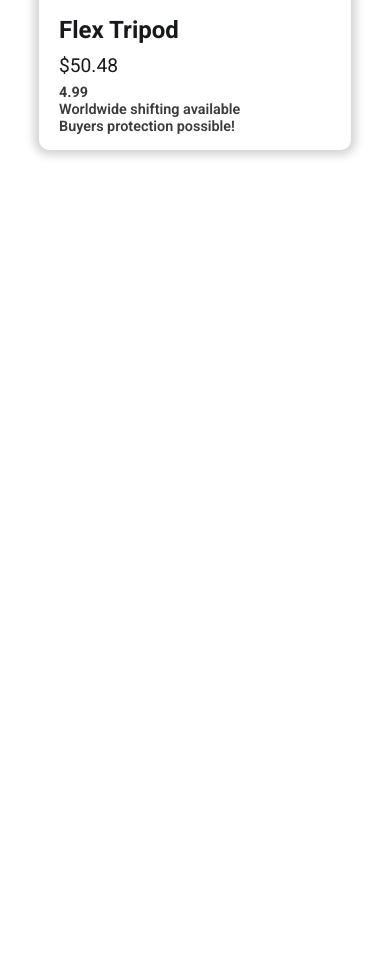
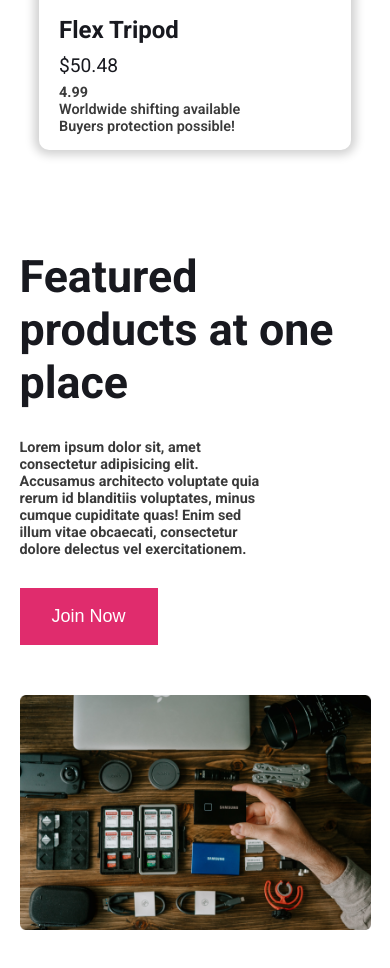
Before and after one commit to mehrab-abir/influencer-gear, a plain HTML site: page index.html in a window 390 px wide. Shown: the part 5097-6065 px from the top of the page. Before the commit the page ends 5347 px from the top, so only its background shows below. Drawn offline with Linux system fonts and the light colour scheme.

Commit message:
Gear image section

```diff
--- a/index.html
+++ b/index.html
@@ -173,9 +173,22 @@
 
                 </div>
             </div>
+         </section>
+         <!-- popular collection ends -->
 
-
-         </section>
+         <!-- featured products -->
+          <section class="featured-product">
+            <div class="container">
+                <div class="featured-img">
+                    <img src="images/gear.png" alt="">
+                </div>
+                <div class="featured-content">
+                    <h1>Featured products at one place</h1>
+                    <p>Lorem ipsum dolor sit, amet consectetur adipisicing elit. Accusamus architecto voluptate quia rerum id blanditiis voluptates, minus cumque cupiditate quas! Enim sed illum vitae obcaecati, consectetur dolore delectus vel exercitationem.</p>
+                    <button class="pink-btn">Join Now</button>
+                </div>
+            </div>
+          </section>
 
     </main>
 
--- a/styles/style.css
+++ b/styles/style.css
@@ -238,3 +238,80 @@ header .container .banner{
     grid-template-columns: 1fr 1fr;
   }
 }
+
+/* featured products css */
+.featured-product{
+  margin-bottom: 100px;
+}
+.featured-img{
+  grid-area: featured-img;
+  margin-left: 30px;
+}
+.featured-content{
+  grid-area: featured-content;
+  display: flex;
+  flex-direction: column;
+  align-items: flex-start;
+}
+.featured-product .container{
+  display: grid;
+  grid-template-areas: "featured-img featured-content";
+  gap: 100px;
+}
+.featured-product .featured-content h1{
+  font-size: 2.8rem;
+  color:#18191F;
+}
+.featured-product .featured-content p{
+  width: 70%;
+  margin: 30px 0px;
+  color: #3A3A3A;
+  font-size: 0.9rem;
+  font-weight: bold;
+}
+
+@media screen and (max-width:400px){
+  .featured-product .container{
+    grid-template-areas:
+    "featured-content"
+    "featured-img";
+    gap: 50px;
+  }
+  .featured-img{
+    margin: auto;
+  }
+  .featured-img img{
+    width: 100%;
+  }
+}
+
+@media screen and (min-width:401px) and (max-width:576px){
+  .featured-product .container{
+    grid-template-areas:
+    "featured-content"
+    "featured-img";
+    gap: 50px;
+  }
+  .featured-img{
+    margin: auto;
+  }
+}
+
+@media screen and (min-width:577px) and (max-width:768px){
+  .featured-product .container{
+    grid-template-areas:
+    "featured-content"
+    "featured-img";
+  }
+  .featured-img{
+    margin: auto;
+  }
+}
+@media screen and (min-width:769px) and (max-width:992px){
+  .featured-product .featured-content p{
+    width: 100%;
+  }
+  .featured-product .featured-content h1{
+    font-size: 2.5rem;
+  }
+}
```
